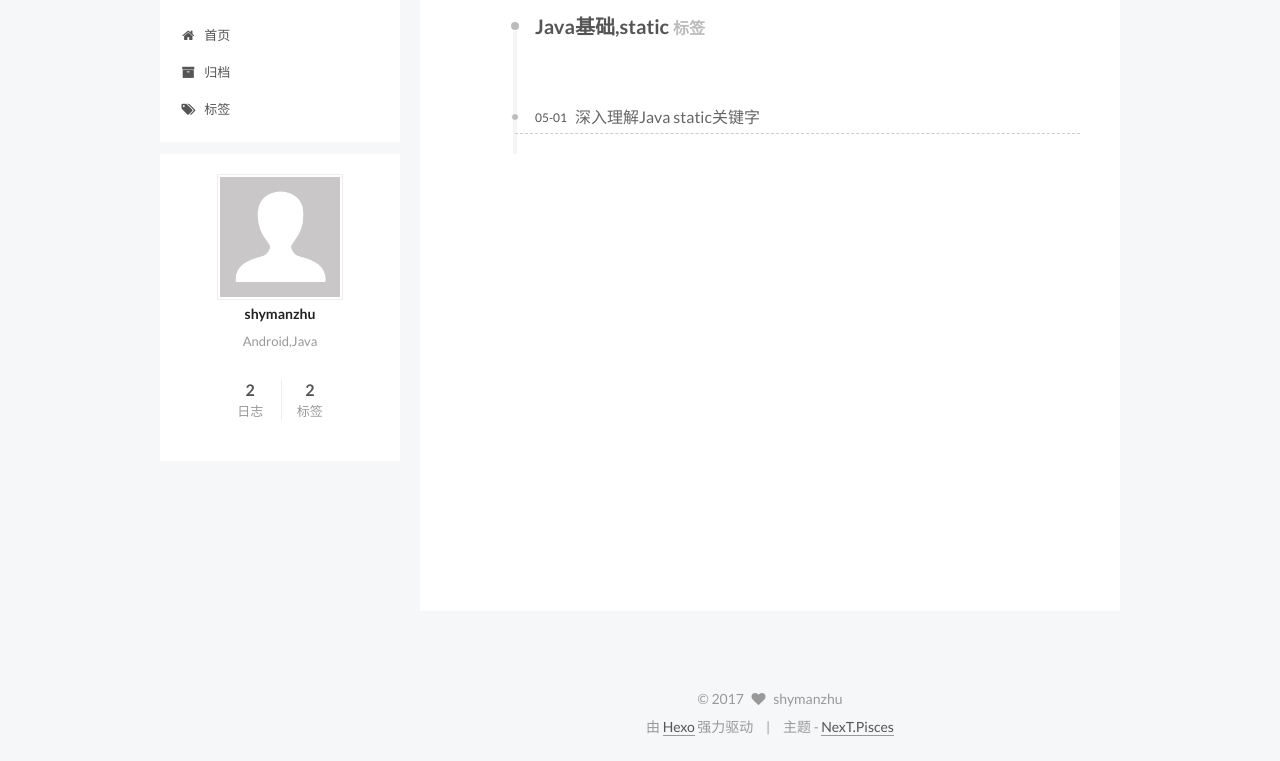
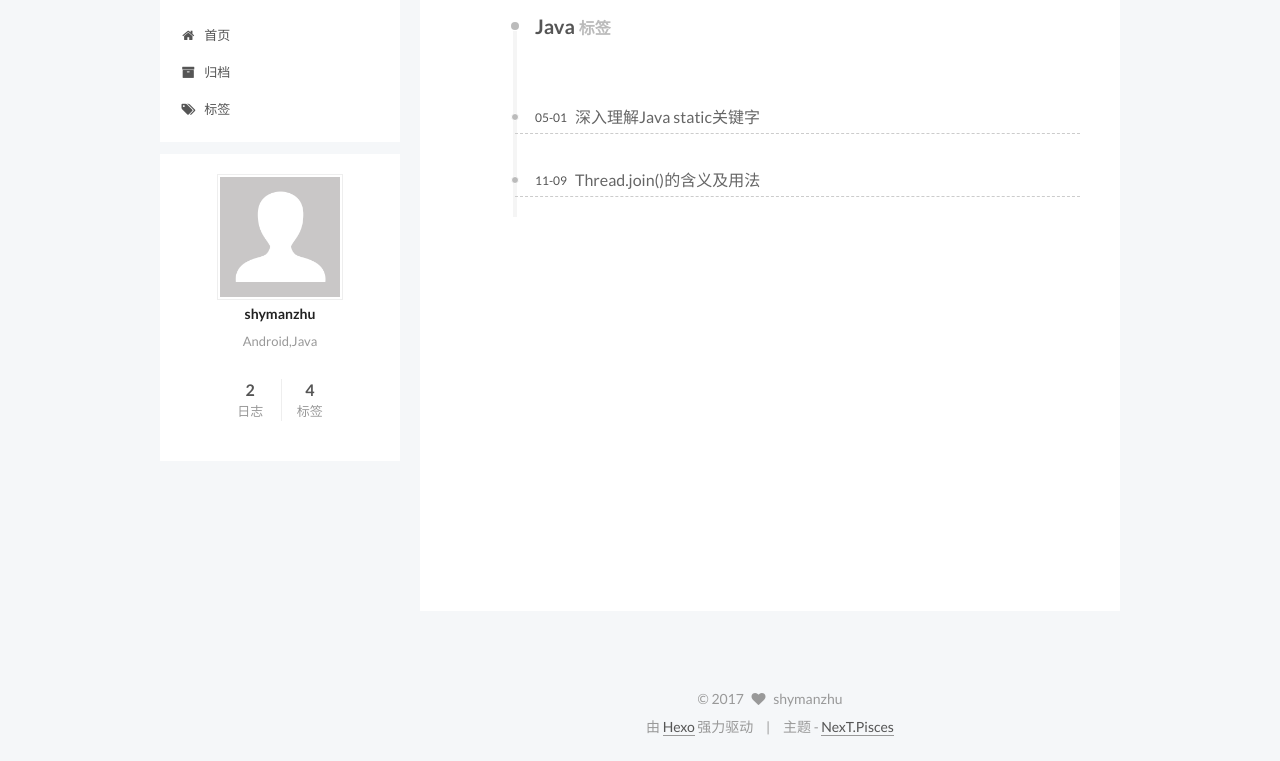
Before and after one commit to ZhipengJuly/ZhipengJuly.github.io, a plain HTML site: page tags/Java/index.html in a window 1280 px wide. Shown: the part 92-853 px from the top of the page. Drawn offline with Linux system fonts and the light colour scheme.

Commit message:
Site updated: 2017-05-03 23:12:48

```diff
--- a/tags/Java基础-static/index.html
+++ b/tags/Java/index.html
@@ -90,7 +90,7 @@
 <meta name="description" content="Android,Java">
 <meta property="og:type" content="website">
 <meta property="og:title" content="Blog of shymanzhu">
-<meta property="og:url" content="http://yoursite.com/tags/Java基础-static/index.html">
+<meta property="og:url" content="http://yoursite.com/tags/Java/index.html">
 <meta property="og:site_name" content="Blog of shymanzhu">
 <meta property="og:description" content="Android,Java">
 <meta name="twitter:card" content="summary">
@@ -123,13 +123,13 @@
 
 
 
-  <link rel="canonical" href="http://yoursite.com/tags/Java基础-static/"/>
+  <link rel="canonical" href="http://yoursite.com/tags/Java/"/>
 
 
 
 
 
-  <title> 标签: Java基础,static | Blog of shymanzhu </title>
+  <title> 标签: Java | Blog of shymanzhu </title>
 </head>
 
 <body itemscope itemtype="http://schema.org/WebPage" lang="zh-Hans">
@@ -241,7 +241,7 @@
   <div id="posts" class="posts-collapse">
     <div class="collection-title">
       <h2 >
-        Java基础,static
+        Java
         <small>标签</small>
       </h2>
     </div>
@@ -267,6 +267,34 @@
               datetime="2017-05-01T22:43:36Z"
               content="2017-05-01" >
           05-01
+        </time>
+      </div>
+
+    </header>
+  </article>
+
+
+
+
+
+  <article class="post post-type-normal" itemscope itemtype="http://schema.org/Article">
+    <header class="post-header">
+
+      <h1 class="post-title">
+
+            <a class="post-title-link" href="/2016/11/10/Java 线程Thread.join()/" itemprop="url">
+
+                <span itemprop="name">Thread.join()的含义及用法</span>
+
+            </a>
+
+      </h1>
+
+      <div class="post-meta">
+        <time class="post-time" itemprop="dateCreated"
+              datetime="2016-11-09T21:29:29Z"
+              content="2016-11-09" >
+          11-09
         </time>
       </div>
 
@@ -333,7 +361,7 @@
 
             <div class="site-state-item site-state-tags">
               <a href="/tags/index.html">
-                <span class="site-state-item-count">2</span>
+                <span class="site-state-item-count">4</span>
                 <span class="site-state-item-name">标签</span>
               </a>
             </div>
```
Also changed, not shown: 2016/11/10/Java 线程Thread.join()/index.html (+6 -4 lines), 2017/05/02/深入理解static关键字/index.html (+4 -4 lines), archives/2016/11/index.html (+1 -1 lines), archives/2016/index.html (+1 -1 lines), archives/2017/05/index.html (+1 -1 lines), archives/2017/index.html (+1 -1 lines), archives/index.html (+1 -1 lines), index.html (+1 -1 lines), tags/Thread/index.html (renamed from tags/Java-Threads/index.html, +5 -5 lines), tags/index.html (+3 -3 lines).
